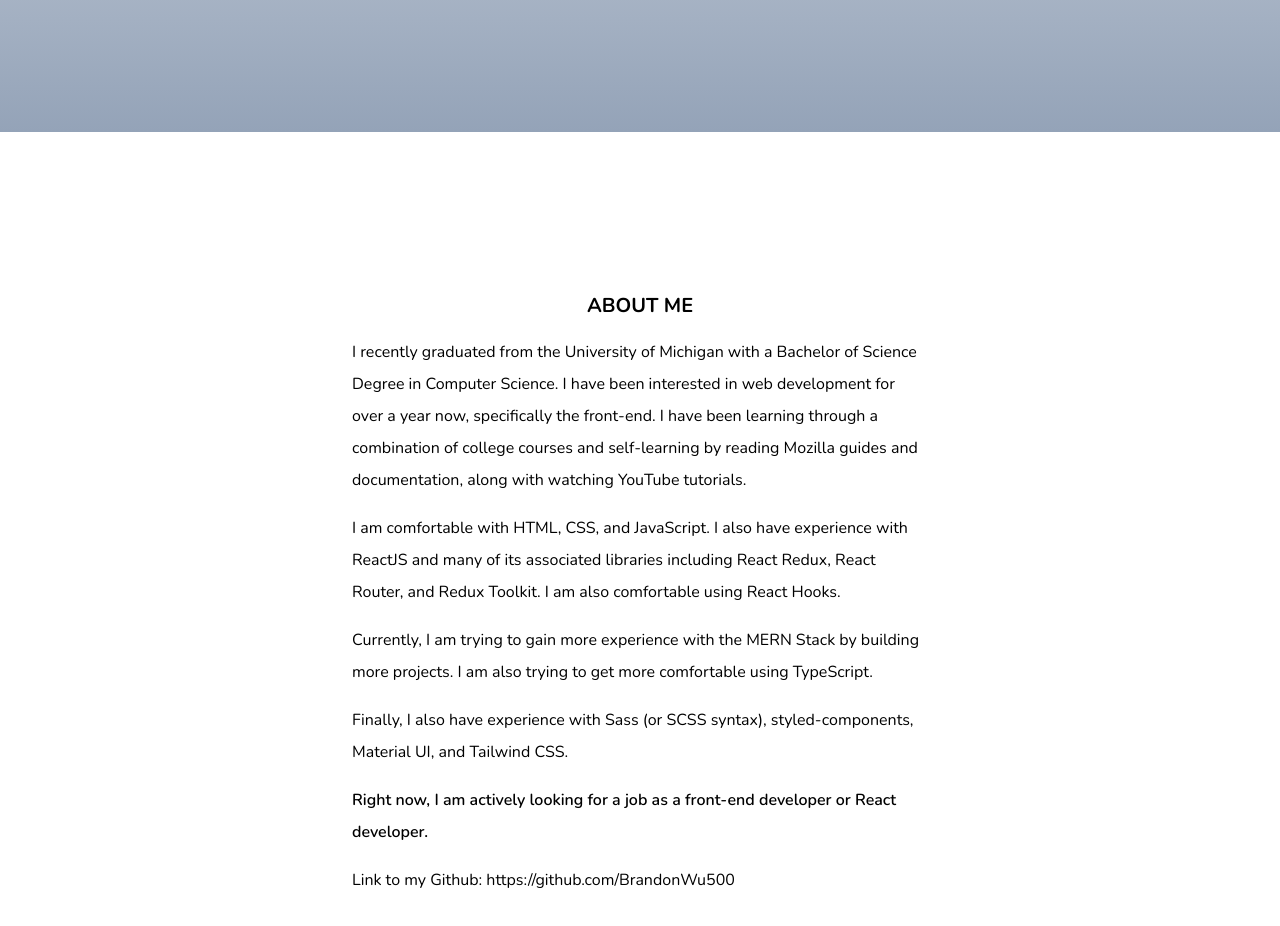
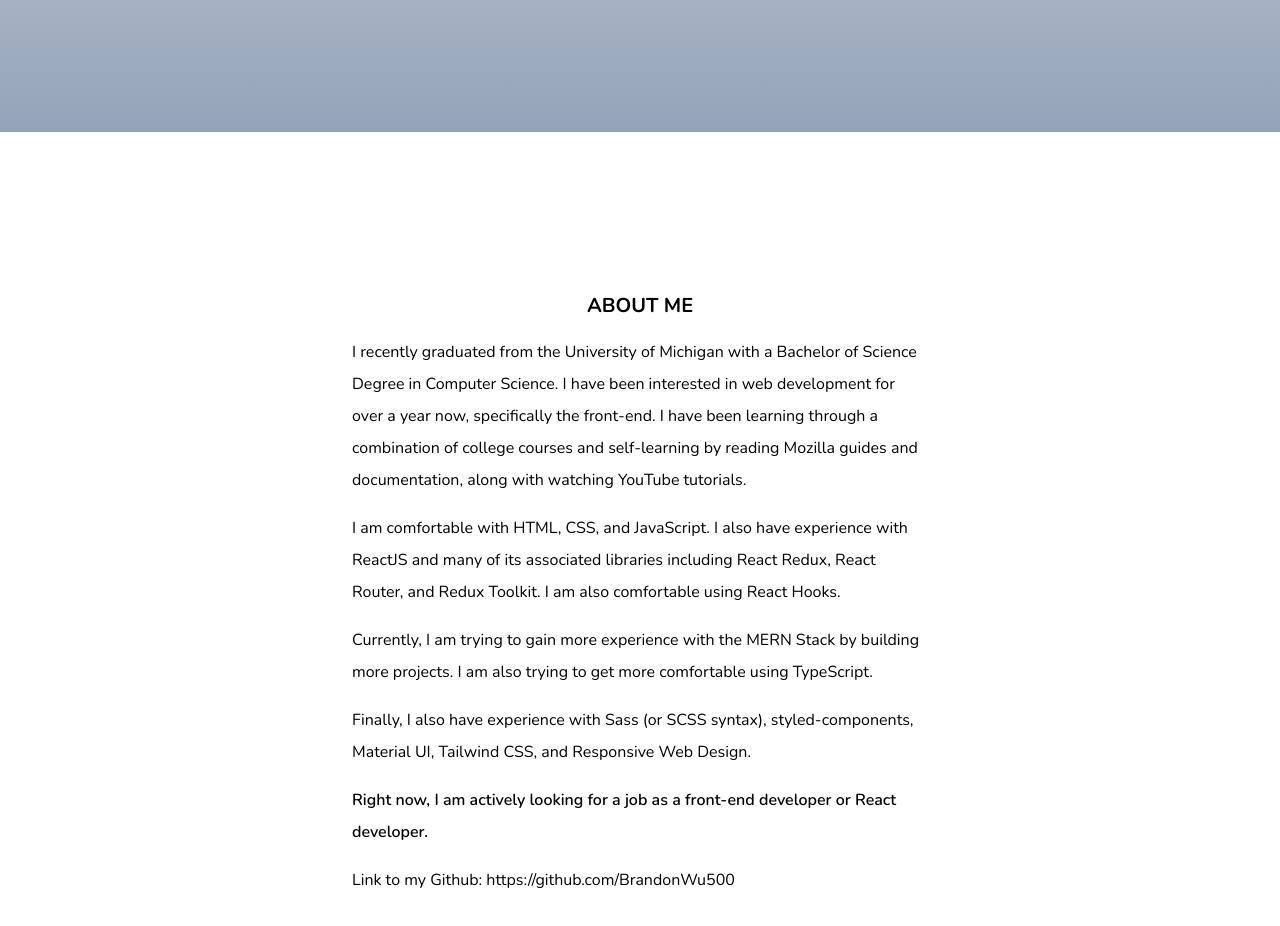
Before and after one commit to BrandonWu500/vanilla-js-html-portfolio, a website: page index.html in a window 1280 px wide. Shown: the part 780-1706 px from the top of the page. Drawn offline with nearby package versions, Linux system fonts and the light colour scheme.

Commit message:
update about me

```diff
--- a/index.html
+++ b/index.html
@@ -109,7 +109,7 @@
       <!-- about me section -->
       <section id="about" class="px-10 dark:bg-slate-900 dark:text-gray-300">
         <div
-          class="container mx-auto pt-40 mb-80 flex flex-col gap-4 max-w-xl leading-8 h-screen"
+          class="container mx-auto pt-40 mb-96 flex flex-col gap-4 max-w-xl leading-8 h-screen"
         >
           <h2 class="text-center uppercase font-bold text-xl">About Me</h2>
           <p>
@@ -133,7 +133,8 @@
           </p>
           <p>
             Finally, I also have experience with Sass (or SCSS syntax),
-            styled-components, Material UI, and Tailwind CSS.
+            styled-components, Material UI, Tailwind CSS, and Responsive Web
+            Design.
           </p>
           <p class="font-semibold">
             Right now, I am actively looking for a job as a front-end developer
```
Also changed, not shown: css/style.css.
